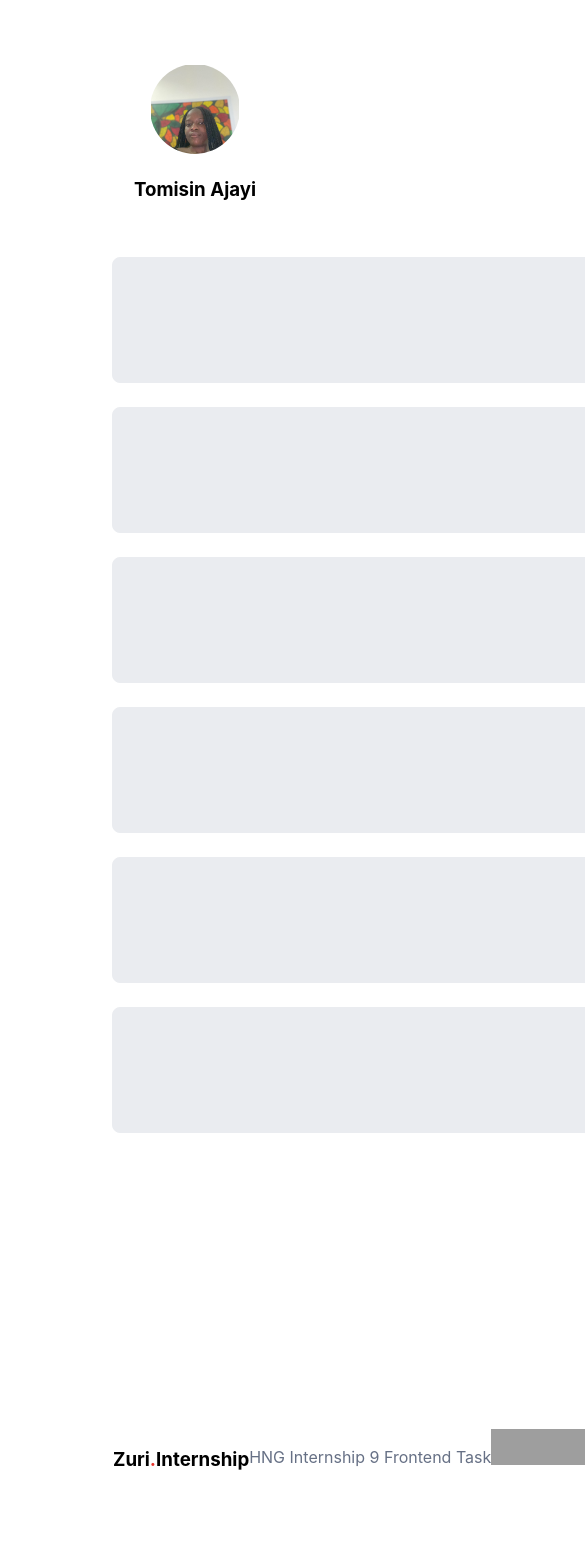
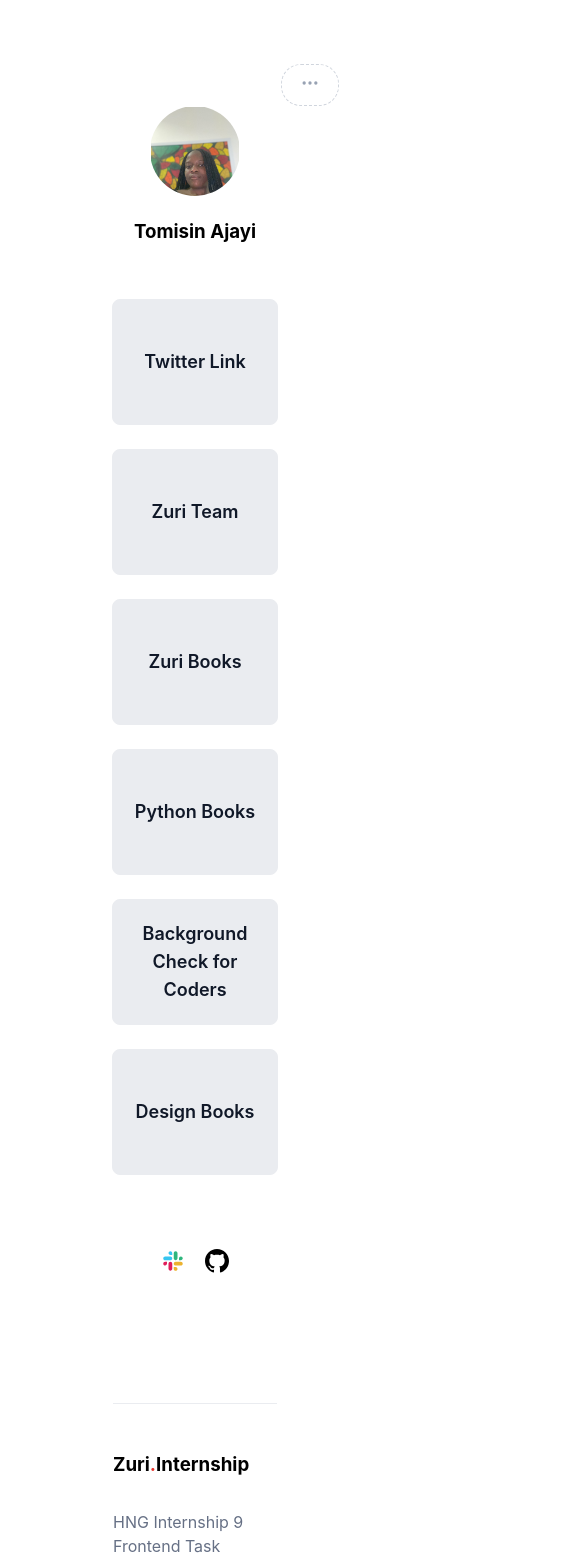
Before and after one commit to TomisinAjayi/hng9---task-1, a React (Create React App) app: page / in a window 390 px wide. Shown: the top 1568 px of the page, 585 px wide, since content can reach past the window. Before the commit the page ends 1537 px from the top, so only its background shows below. Built offline with nearby package versions, Linux system fonts and the light colour scheme; grey boxes are pictures that could not be loaded.

Commit message:
mobile design completed

```diff
--- a/src/components/Links.js
+++ b/src/components/Links.js
@@ -5,12 +5,12 @@ const Links = () => {
 
     return (
         <div className="links">
-            <p><a href="https://twitter.com/tomiajayi_" id="twitter">Twitter Link</a></p>
-            <p><a href="https://training.zuri.team/" id="btn__zuri">Zuri Team</a></p>
-            <p><a href="http://books.zuri.team" id="books">Zuri Books</a></p>
-            <p><a href="https://books.zuri.team/python-for-beginners?ref_id=TomisinAjayi" id="book__python">Python Books</a></p>
-            <p><a href="https://background.zuri.team" id="pitch">Background Check for Coders</a></p>
-            <p><a href="https://books.zuri.team/design-rules" id="book__design">Design Books</a></p>
+            <a href="https://twitter.com/tomiajayi_" id="twitter">Twitter Link</a>
+            <a href="https://training.zuri.team/" id="btn__zuri">Zuri Team</a>
+            <a href="http://books.zuri.team" id="books">Zuri Books</a>
+            <a href="https://books.zuri.team/python-for-beginners?ref_id=TomisinAjayi" id="book__python">Python Books</a>
+            <a href="https://background.zuri.team" id="pitch">Background Check for Coders</a>
+            <a href="https://books.zuri.team/design-rules" id="book__design">Design Books</a>
 
             <p id="socials">
                 <a href="#">
@@ -22,7 +22,7 @@ const Links = () => {
                 </svg>
                 </a>
 
-                <a href="#">
+                <a href="https://github.com/TomisinAjayi">
                 <svg width="24" height="24" viewBox="0 0 24 24" fill="none" xmlns="http://www.w3.org/2000/svg">
                     <g clip-path="url(#clip0_4627_392534)">
                     <path fill-rule="evenodd" clip-rule="evenodd" d="M12 0C5.3724 0 0 5.3808 0 12.0204C0 17.3304 3.438 21.8364 8.2068 23.4252C8.8068 23.5356 9.0252 23.1648 9.0252 22.8456C9.0252 22.5612 9.0156 21.804 9.0096 20.802C5.6712 21.528 4.9668 19.1904 4.9668 19.1904C4.422 17.8008 3.6348 17.4312 3.6348 17.4312C2.5452 16.6872 3.7176 16.7016 3.7176 16.7016C4.9212 16.7856 5.5548 17.94 5.5548 17.94C6.6252 19.776 8.364 19.2456 9.0468 18.9384C9.1572 18.162 9.4668 17.6328 9.81 17.3328C7.146 17.0292 4.344 15.9972 4.344 11.3916C4.344 10.08 4.812 9.006 5.5788 8.166C5.4552 7.8624 5.0436 6.6396 5.6964 4.986C5.6964 4.986 6.7044 4.662 8.9964 6.2172C9.97532 5.95022 10.9853 5.81423 12 5.8128C13.02 5.8176 14.046 5.9508 15.0048 6.2172C17.2956 4.662 18.3012 4.9848 18.3012 4.9848C18.9564 6.6396 18.5436 7.8624 18.4212 8.166C19.1892 9.006 19.6548 10.08 19.6548 11.3916C19.6548 16.0092 16.848 17.0256 14.1756 17.3232C14.6064 17.694 14.9892 18.4272 14.9892 19.5492C14.9892 21.1548 14.9748 22.452 14.9748 22.8456C14.9748 23.1672 15.1908 23.5416 15.8004 23.424C18.19 22.6225 20.2672 21.0904 21.7386 19.0441C23.2099 16.9977 24.001 14.5408 24 12.0204C24 5.3808 18.6264 0 12 0Z" fill="black"/>
--- a/src/components/Profile.js
+++ b/src/components/Profile.js
@@ -5,12 +5,27 @@ const Profile = () => {
 
     return (
         <div className="profile">
-            <div id="profile__img"></div>
-            <svg className="camera" width="22" height="21" viewBox="0 0 22 21" fill="none" xmlns="http://www.w3.org/2000/svg">
-                <path d="M1 7.37722C1 7.0269 1 6.85174 1.01462 6.70421C1.1556 5.28127 2.28127 4.1556 3.70421 4.01462C3.85174 4 4.03636 4 4.40558 4C4.54785 4 4.61899 4 4.67939 3.99634C5.45061 3.94963 6.12595 3.46288 6.41414 2.746C6.43671 2.68986 6.45781 2.62657 6.5 2.5C6.54219 2.37343 6.56329 2.31014 6.58586 2.254C6.87405 1.53712 7.54939 1.05037 8.32061 1.00366C8.38101 1 8.44772 1 8.58114 1H13.4189C13.5523 1 13.619 1 13.6794 1.00366C14.4506 1.05037 15.126 1.53712 15.4141 2.254C15.4367 2.31014 15.4578 2.37343 15.5 2.5C15.5422 2.62657 15.5633 2.68986 15.5859 2.746C15.874 3.46288 16.5494 3.94963 17.3206 3.99634C17.381 4 17.4521 4 17.5944 4C17.9636 4 18.1483 4 18.2958 4.01462C19.7187 4.1556 20.8444 5.28127 20.9854 6.70421C21 6.85174 21 7.0269 21 7.37722V15.2C21 16.8802 21 17.7202 20.673 18.362C20.3854 18.9265 19.9265 19.3854 19.362 19.673C18.7202 20 17.8802 20 16.2 20H5.8C4.11984 20 3.27976 20 2.63803 19.673C2.07354 19.3854 1.6146 18.9265 1.32698 18.362C1 17.7202 1 16.8802 1 15.2V7.37722Z" stroke="#F9FAFB" stroke-width="2" stroke-linecap="round" stroke-linejoin="round"/>
-                <path d="M11 15.5C13.2091 15.5 15 13.7091 15 11.5C15 9.29086 13.2091 7.5 11 7.5C8.79086 7.5 7 9.29086 7 11.5C7 13.7091 8.79086 15.5 11 15.5Z" stroke="#F9FAFB" stroke-width="2" stroke-linecap="round" stroke-linejoin="round"/>
-            </svg>
+            <span className="share web-share">
+                <svg className="" width="18" height="16" viewBox="0 0 18 16" fill="none" xmlns="http://www.w3.org/2000/svg">
+                    <path d="M16.3261 8.50617C16.5296 8.3318 16.6313 8.24461 16.6686 8.14086C16.7013 8.0498 16.7013 7.9502 16.6686 7.85914C16.6313 7.75539 16.5296 7.6682 16.3261 7.49383L9.26719 1.44331C8.917 1.14315 8.74191 0.993063 8.59367 0.989386C8.46483 0.986191 8.34177 1.04279 8.26035 1.14269C8.16667 1.25764 8.16667 1.48825 8.16667 1.94948V5.52886C6.38777 5.84007 4.75966 6.74146 3.54976 8.09489C2.23069 9.57043 1.50103 11.48 1.5 13.4591V13.9691C2.37445 12.9157 3.46626 12.0638 4.70063 11.4716C5.78891 10.9495 6.96535 10.6403 8.16667 10.5588V14.0505C8.16667 14.5117 8.16667 14.7424 8.26035 14.8573C8.34177 14.9572 8.46483 15.0138 8.59367 15.0106C8.74191 15.0069 8.917 14.8569 9.26719 14.5567L16.3261 8.50617Z" stroke="#98A2B3" stroke-width="1.66667" stroke-linecap="round" stroke-linejoin="round"/>
+                </svg>
+            </span>
+            <span className="share mobile-share">
+                <svg className="" width="20" height="20" viewBox="0 0 20 20" fill="none" xmlns="http://www.w3.org/2000/svg">
+                    <path d="M9.99998 10.8333C10.4602 10.8333 10.8333 10.4602 10.8333 9.99999C10.8333 9.53975 10.4602 9.16666 9.99998 9.16666C9.53974 9.16666 9.16665 9.53975 9.16665 9.99999C9.16665 10.4602 9.53974 10.8333 9.99998 10.8333Z" stroke="#98A2B3" stroke-width="1.66667" stroke-linecap="round" stroke-linejoin="round"/>
+                    <path d="M15.8333 10.8333C16.2935 10.8333 16.6666 10.4602 16.6666 9.99999C16.6666 9.53975 16.2935 9.16666 15.8333 9.16666C15.3731 9.16666 15 9.53975 15 9.99999C15 10.4602 15.3731 10.8333 15.8333 10.8333Z" stroke="#98A2B3" stroke-width="1.66667" stroke-linecap="round" stroke-linejoin="round"/>
+                    <path d="M4.16665 10.8333C4.62688 10.8333 4.99998 10.4602 4.99998 9.99999C4.99998 9.53975 4.62688 9.16666 4.16665 9.16666C3.70641 9.16666 3.33331 9.53975 3.33331 9.99999C3.33331 10.4602 3.70641 10.8333 4.16665 10.8333Z" stroke="#98A2B3" stroke-width="1.66667" stroke-linecap="round" stroke-linejoin="round"/>
+                </svg>
+            </span>
+            <div id="profile__img">
+                <svg className="camera" width="22" height="21" viewBox="0 0 22 21" fill="none" xmlns="http://www.w3.org/2000/svg">
+                    <path d="M1 7.37722C1 7.0269 1 6.85174 1.01462 6.70421C1.1556 5.28127 2.28127 4.1556 3.70421 4.01462C3.85174 4 4.03636 4 4.40558 4C4.54785 4 4.61899 4 4.67939 3.99634C5.45061 3.94963 6.12595 3.46288 6.41414 2.746C6.43671 2.68986 6.45781 2.62657 6.5 2.5C6.54219 2.37343 6.56329 2.31014 6.58586 2.254C6.87405 1.53712 7.54939 1.05037 8.32061 1.00366C8.38101 1 8.44772 1 8.58114 1H13.4189C13.5523 1 13.619 1 13.6794 1.00366C14.4506 1.05037 15.126 1.53712 15.4141 2.254C15.4367 2.31014 15.4578 2.37343 15.5 2.5C15.5422 2.62657 15.5633 2.68986 15.5859 2.746C15.874 3.46288 16.5494 3.94963 17.3206 3.99634C17.381 4 17.4521 4 17.5944 4C17.9636 4 18.1483 4 18.2958 4.01462C19.7187 4.1556 20.8444 5.28127 20.9854 6.70421C21 6.85174 21 7.0269 21 7.37722V15.2C21 16.8802 21 17.7202 20.673 18.362C20.3854 18.9265 19.9265 19.3854 19.362 19.673C18.7202 20 17.8802 20 16.2 20H5.8C4.11984 20 3.27976 20 2.63803 19.673C2.07354 19.3854 1.6146 18.9265 1.32698 18.362C1 17.7202 1 16.8802 1 15.2V7.37722Z" stroke="#F9FAFB" stroke-width="2" stroke-linecap="round" stroke-linejoin="round"/>
+                    <path d="M11 15.5C13.2091 15.5 15 13.7091 15 11.5C15 9.29086 13.2091 7.5 11 7.5C8.79086 7.5 7 9.29086 7 11.5C7 13.7091 8.79086 15.5 11 15.5Z" stroke="#F9FAFB" stroke-width="2" stroke-linecap="round" stroke-linejoin="round"/>
+                </svg>
+            </div>
+
             <h3 className="profile-name">Tomisin Ajayi</h3>
+            <p id="slack">@TomisinAjayi</p>
         </div>
     );
 }
--- a/src/components/css/Footer.css
+++ b/src/components/css/Footer.css
@@ -1,7 +1,9 @@
 .footer {
     display: flex;
     justify-content: space-between;
-    margin: 148px 113px 48px;
+    margin: 0 113px 48px;
+    border-top: 1px solid #EAECF0;
+    padding-top: 30px;
 }
 .red {
     color: rgba(231, 51, 43, 1);
@@ -28,3 +30,13 @@
     order: 2;
     flex-grow: 0;
 }
+
+@media screen and (max-width: 768px) {
+    .footer {
+        flex-direction: column;
+        text-align: left;
+    }
+    .footer p {
+        text-align: left;
+    }
+}
--- a/src/components/css/Links.css
+++ b/src/components/css/Links.css
@@ -2,21 +2,18 @@
     text-align: center;
     margin: 56px 112px;
 }
-.links p {
+.links a {
     display: flex;
     flex-direction: row;
     justify-content: center;
     align-items: center;
-    padding: 24px 32px;
+    padding: 24px 10px;
     gap: 8px;
-    width: 1152px;
     height: 76px;
     background: #EAECF0;
     border: 1px solid #EAECF0;
     border-radius: 8px;
     margin-bottom: 24px;
-}
-.links p a {
     font-family: 'Inter';
     font-style: normal;
     font-weight: 600;
@@ -28,10 +25,26 @@
     color: #101828;
     text-decoration: none;
 }
+.links a:hover {
+    background: #D0D5DD;
+    border: 1px solid #D0D5DD;
+    box-shadow: 0px 1px 2px rgba(16, 24, 40, 0.05);
+}
+.links a:focus {
+    background: #EAECF0;
+    border: 1px solid #98A2B3;
+    box-shadow: 0px 1px 2px rgba(16, 24, 40, 0.05), 0px 0px 0px 4px #EBE9FE;
+}
+.links a:disabled {
+    background: #FCFCFD;
+    border: 1px solid #F2F4F7;
+    box-shadow: 0px 1px 2px rgba(16, 24, 40, 0.05);
+}
 #socials {
+    display: flex;
+    justify-content: center;
+}
+#socials a {
     border: none;
     background: transparent;
 }
-#socials svg {
-    margin-left: 24px;
-}
--- a/src/components/css/Profile.css
+++ b/src/components/css/Profile.css
@@ -1,6 +1,27 @@
 .profile {
     text-align: center;
     margin-top: 64px;
+}
+.share {
+    cursor: pointer;
+    margin-left: 50%;
+    background: #FFFFFF;
+    border: 1px dashed #D0D5DD;
+    border-radius: 20px;
+    padding: 10px;
+}
+.share:hover {
+    background: #F9FAFB;
+}
+.share:focus {
+    background: #FFFFFF;
+    box-shadow: 0px 0px 0px 4px #F2F4F7;
+}
+.share:disabled {
+    background: #F9FAFB;
+}
+.mobile-share {
+    display: none;
 }
 #profile__img {
     width: 88px;
@@ -21,6 +42,7 @@
 }
 .camera {
     display: none;
+    margin-top: 61px;
 }
 #profile__img:hover + .camera {
     display: block;
@@ -28,3 +50,18 @@
 .profile-name {
     margin-top: 24px;
 }
+#slack {
+    display: none;
+}
+
+@media screen and (max-width: 768px) {
+    .mobile-share {
+        display: block;
+        margin-left: 72%;
+        padding: 8px;
+        width: 40px;
+    }
+    .web-share {
+        display: none;
+    }
+}
```
